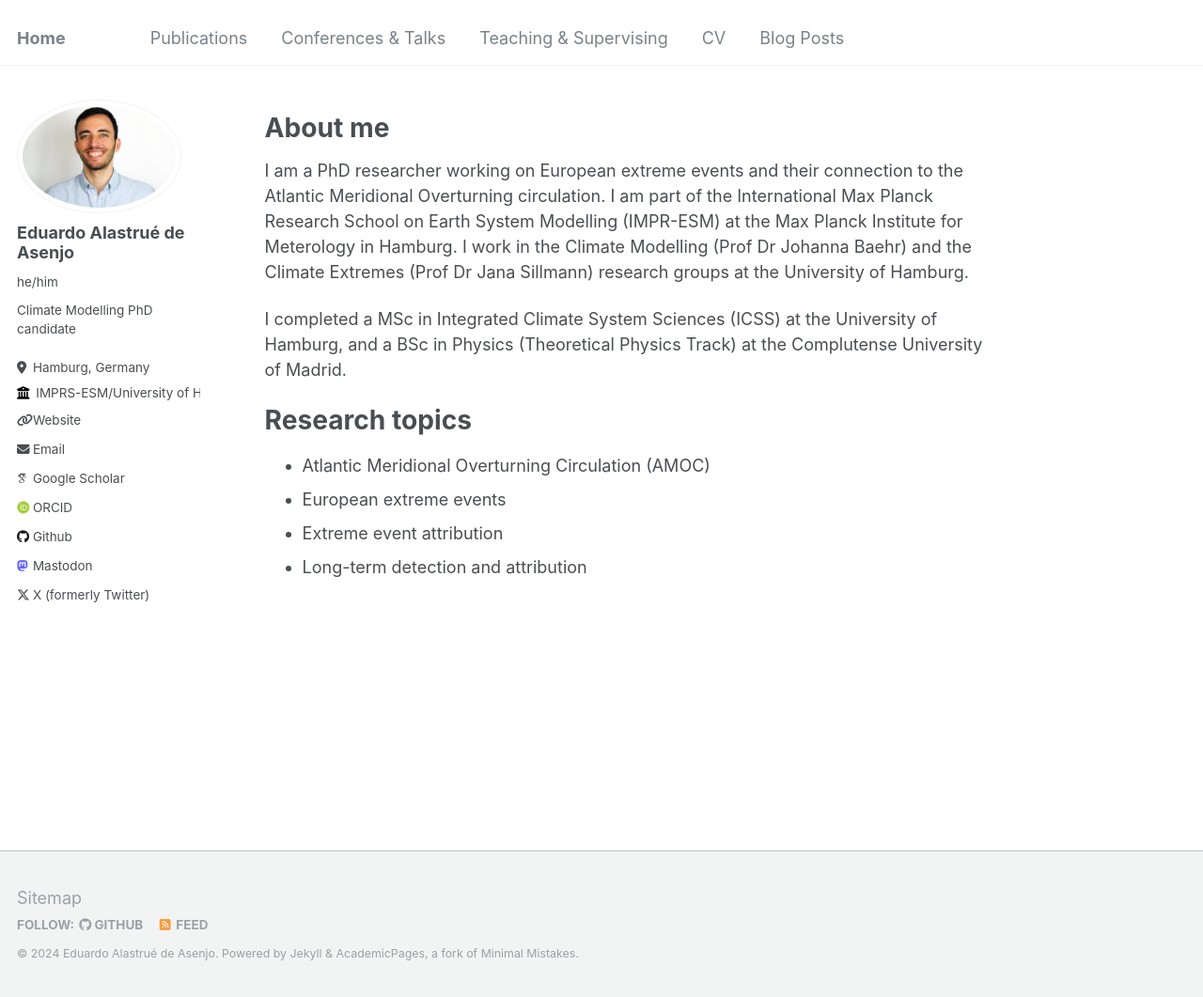
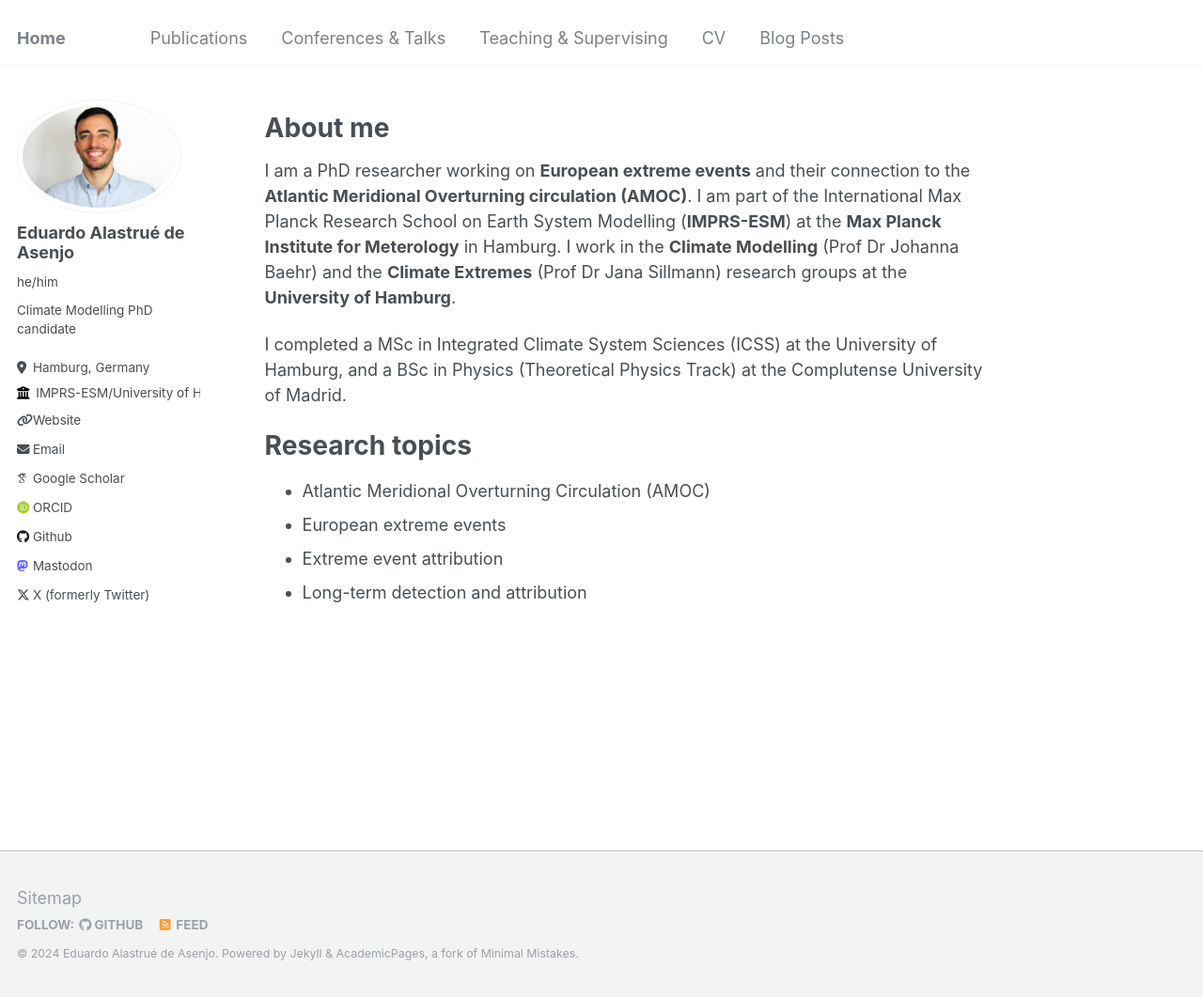
Before and after one commit to edualas/edualas.github.io, a Jekyll site: the page built from _pages/about.md, in a window 1280 px wide and 1061 px high. Shown: the whole window at 94% size. Built offline with Jekyll 4.4.1, drawn with Linux system fonts in a browser that asks for light colours; some web fonts are replaced.

Commit message:
Update about.md

```diff
--- a/_pages/about.md
+++ b/_pages/about.md
@@ -8,7 +8,7 @@ redirect_from:
 ---
 
 # About me
-I am a PhD researcher working on European extreme events and their connection to the Atlantic Meridional Overturning circulation. I am part of the International Max Planck Research School on Earth System Modelling (IMPR-ESM) at the Max Planck Institute for Meterology in Hamburg. I work in the Climate Modelling (Prof Dr Johanna Baehr) and the Climate Extremes (Prof Dr Jana Sillmann) research groups at the University of Hamburg.
+I am a PhD researcher working on **European extreme events** and their connection to the **Atlantic Meridional Overturning circulation (AMOC)**. I am part of the International Max Planck Research School on Earth System Modelling (**IMPRS-ESM**) at the **Max Planck Institute for Meterology** in Hamburg. I work in the **Climate Modelling** (Prof Dr Johanna Baehr) and the **Climate Extremes** (Prof Dr Jana Sillmann) research groups at the **University of Hamburg**.
 
 I completed a MSc in Integrated Climate System Sciences (ICSS) at the University of Hamburg, and a BSc in Physics (Theoretical Physics Track) at the Complutense University of Madrid.
 
```
